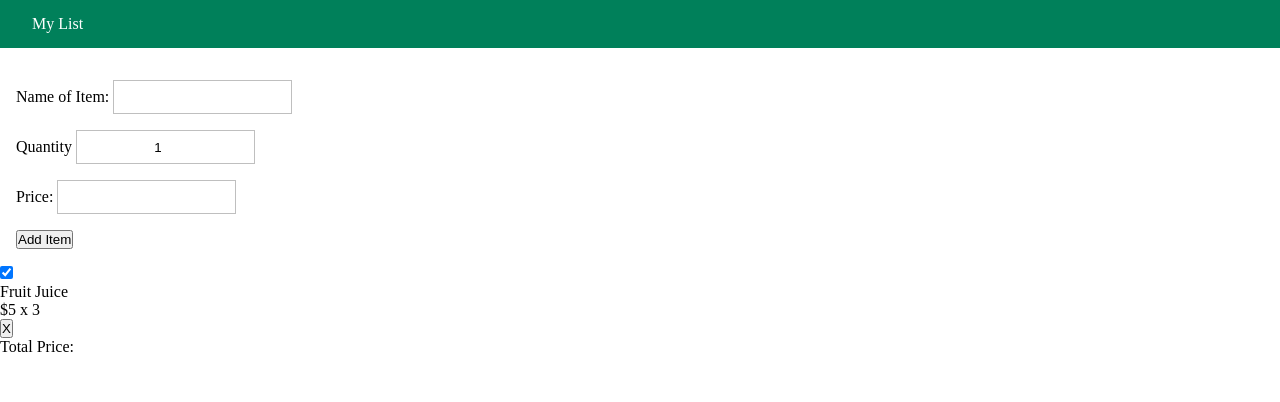
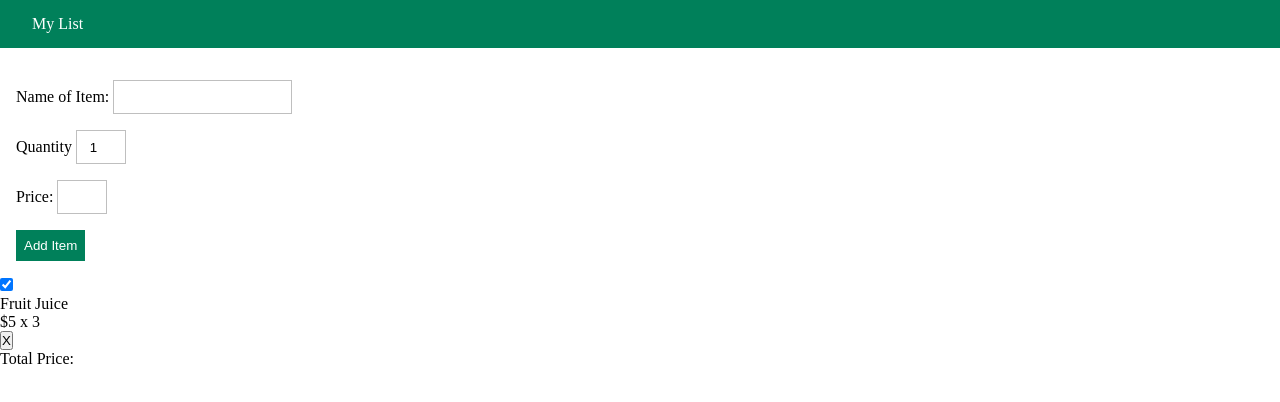
Before and after one commit to EmmanuelAjibokun/Shopping-App, a plain HTML site: page index.html in a window 1280 px wide. Drawn offline with Linux system fonts and the light colour scheme.

Commit message:
styled button and quantityInput/priceInput

```diff
--- a/styles.css
+++ b/styles.css
@@ -25,3 +25,14 @@ nav {
   text-align: center;
   border: 1px solid #bfbfbf;
 }
+
+#quantityInput, #priceInput {
+  width: 3rem;
+}
+
+#addItemButton {
+  border: unset;
+  background: #00805a;
+  color: #fff;
+  padding: 0.5rem;
+}
```
